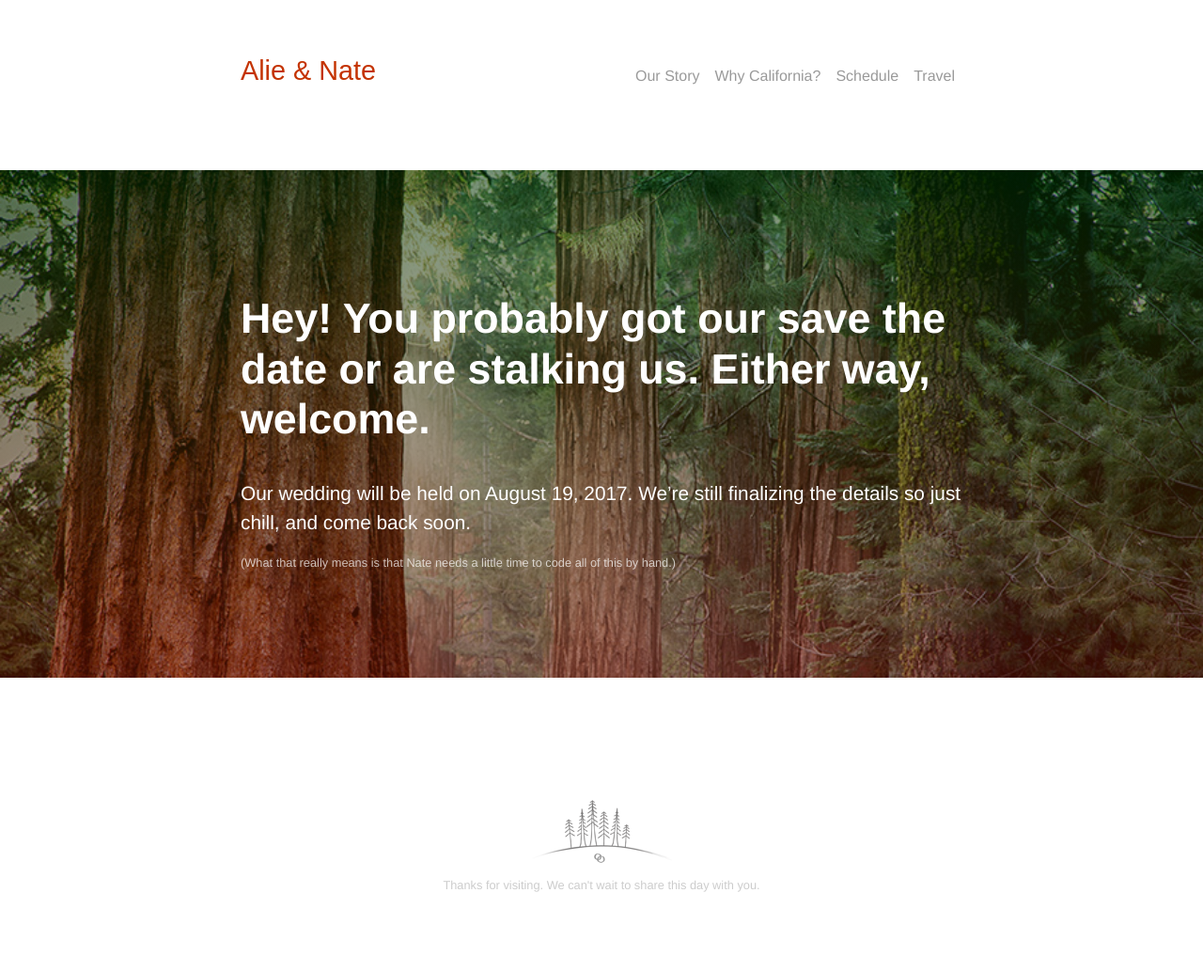
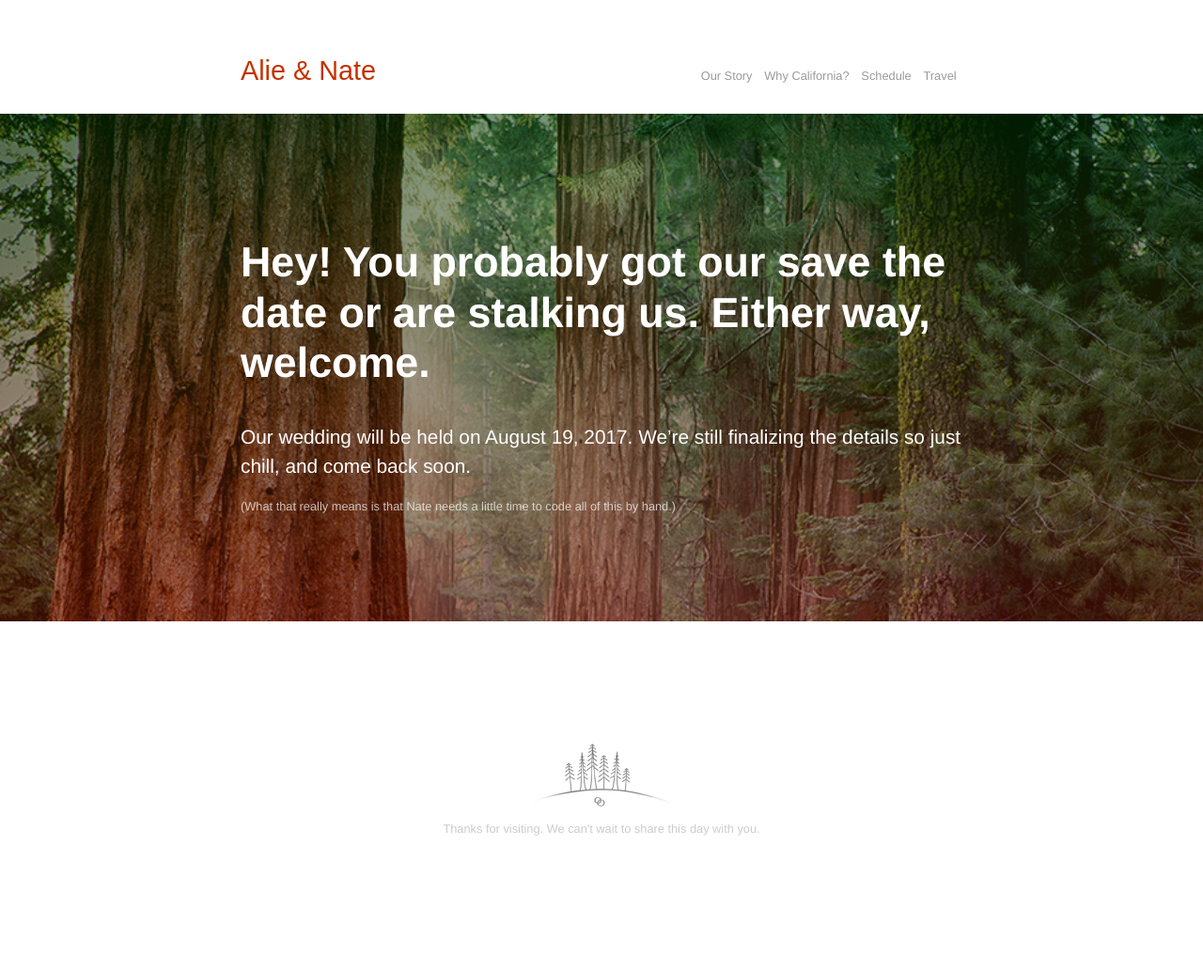
Before and after one commit to nkadlac/alieplusnate.com, a Jekyll site: the page built from index.html, in a window 1280 px wide. Shown: the whole page at 94% size. Built offline with Jekyll 4.4.1, drawn with Linux system fonts in a browser that asks for light colours; some web fonts are replaced; after the commit the page ends 973 px from its top, so only the background shows below that.

Commit message:
adjusted nav font size

```diff
--- a/assets/main.scss
+++ b/assets/main.scss
@@ -194,8 +194,6 @@ li {
 
 .site-header {
   padding: 20px 0 20px 0;
-  border-top: none;
-  border-bottom: none;
   display: flex;
   flex-direction: column;
   @media(min-width: $med) {
@@ -208,10 +206,12 @@ li {
     justify-content: space-between;
     width: 60%;
     margin: 0 auto;
-    padding: 40px 0 60px 0;
+    padding: 40px 0 0px 0;
+    // border-bottom: 2px dotted #eaeaea;
   }
   @media(min-width: $ex-wide) {
     width: 50%;
+    // border-bottom: 2px dotted #eaeaea;
   }
 }
 
@@ -224,6 +224,11 @@ li {
   }
   @media(min-width: $wide) {
     flex-wrap: wrap;
+    font-size: .8em;
+  }
+  @media(min-width: $ex-wide) {
+    // flex-wrap: wrap;
+    font-size: .9em;
   }
 }
 
@@ -259,6 +264,8 @@ article.post {
   }
   @media(min-width: $wide) {
     width: 60%;
+    margin-top: 80px;
+
   }
   @media(min-width: $ex-wide) {
     width: 50%;
@@ -298,6 +305,7 @@ article.post p {
   }
   @media(min-width: $ex-wide) {
     line-height: 1.8em;
+
   }
 }
 
```
